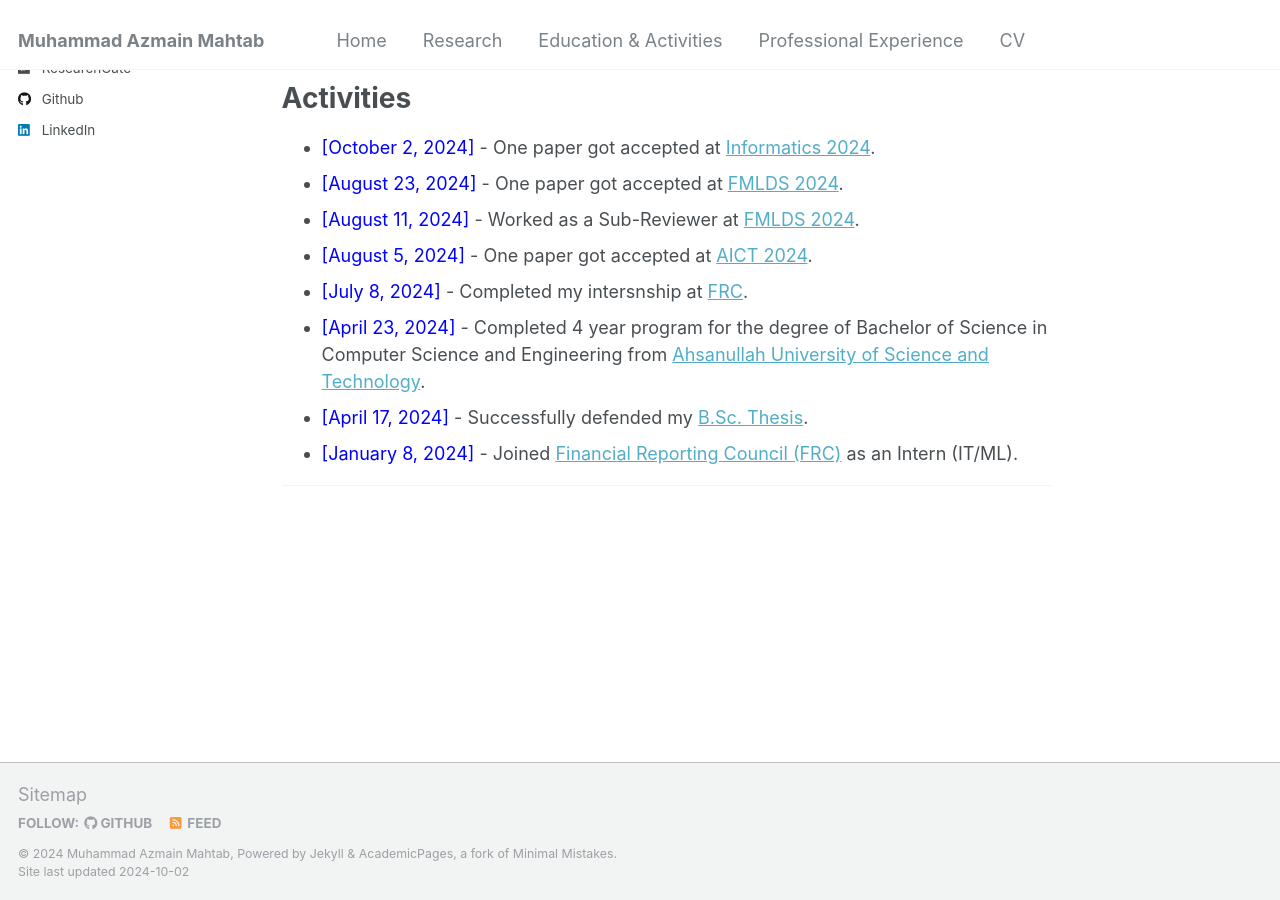
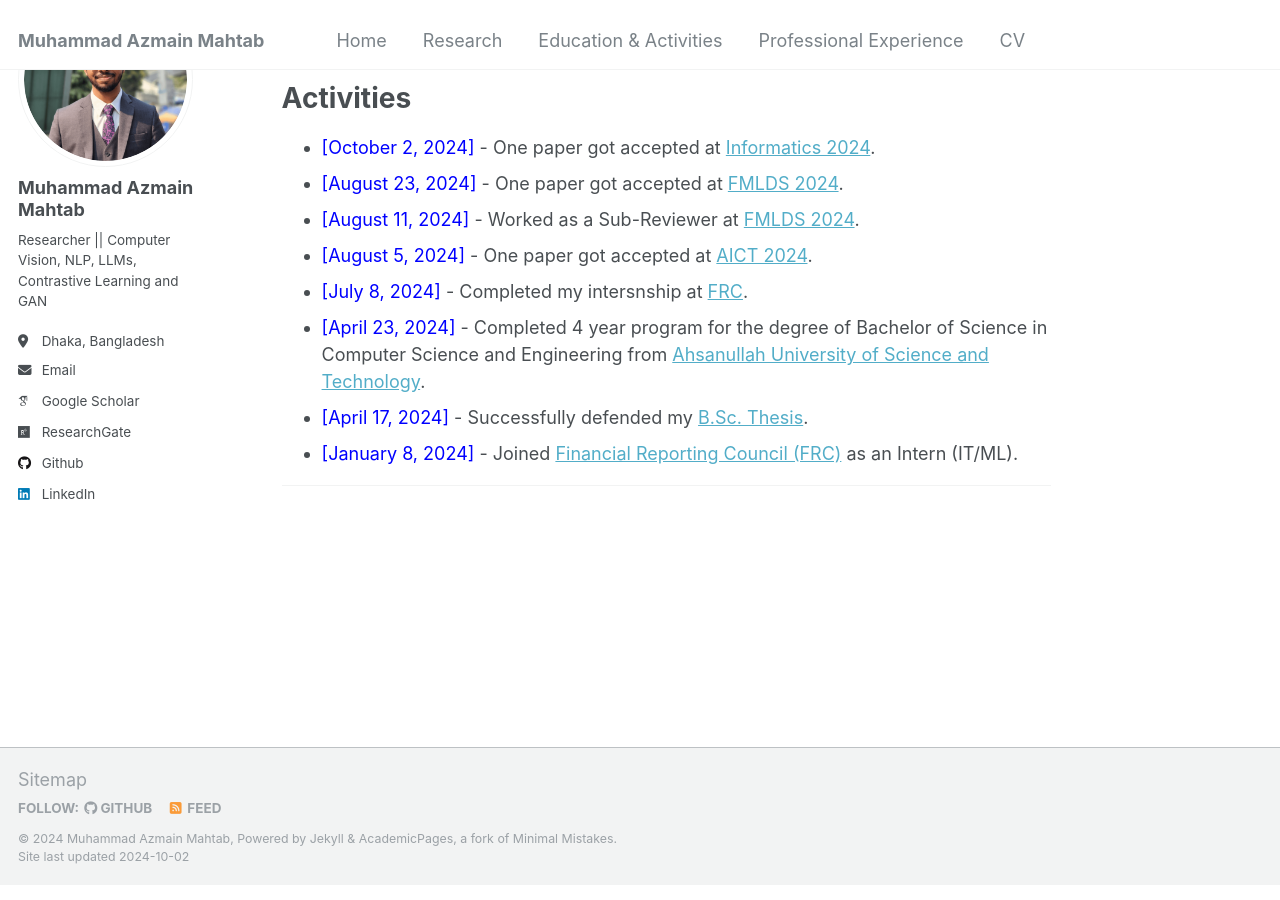
Before and after one commit to muhammad-azmain-mahtab/muhammad-azmain-mahtab.github.io, a Jekyll site: the page built from _pages/about.md, in a window 1280 px wide and 900 px high, scrolled down 478 px. Built offline with Jekyll 4.4.1, drawn with Linux system fonts in a browser that asks for light colours; some web fonts are replaced.

Commit message:
Updated CSS

```diff
--- a/_sass/_sidebar.scss
+++ b/_sass/_sidebar.scss
@@ -13,12 +13,12 @@
   @include clearfix();
   margin-bottom: 1em;
 
-  @media screen and (min-width: $sidebar-screen-min-width) {
-    height: 100vh;
-    overflow-y: auto;               // Add scrollbar if the sidebar is too long
-    // position: fixed;
-    // padding-top: $masthead-height;
-  }
+  // @media screen and (min-width: $sidebar-screen-min-width) {
+  //   height: 100vh;
+  //   overflow-y: auto;               // Add scrollbar if the sidebar is too long
+  //   // position: fixed;
+  //   // padding-top: $masthead-height;
+  // }
 
   @include breakpoint($large) {
     @include span(2 of 12);
```
